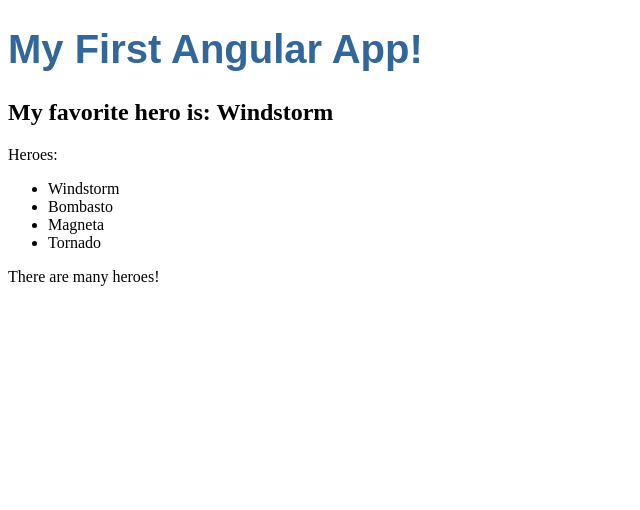
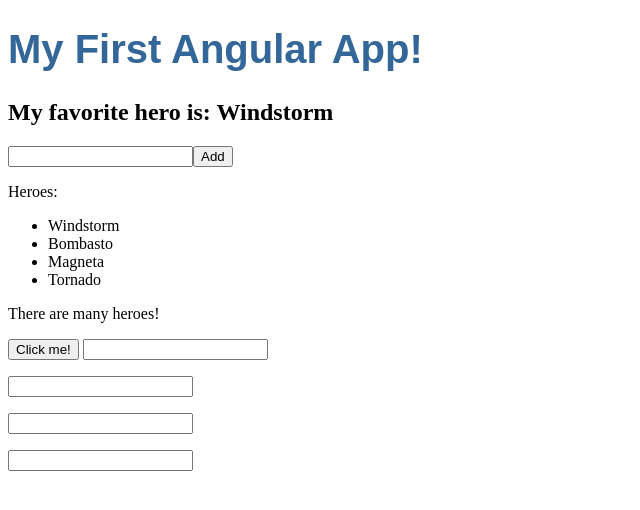
Before and after one commit to tyshtshenko/a2app, an Angular app: page / in a window 1280 px wide. Shown: the top 510 px of the page, without its empty margins (0-640 px from the left). Built offline with nearby package versions, Linux system fonts and the light colour scheme.

Commit message:
7. user input

```diff
--- a/src/app/app.component.html
+++ b/src/app/app.component.html
@@ -2,6 +2,10 @@
   {{title}}
 </h1>
 <h2>My favorite hero is: {{myHero.name}}</h2>
+<input #newHero
+       (keyup.enter)="addHero(newHero.value)"
+       (blur)="addHero(newHero.value); newHero.value='' ">
+<button (click)="addHero(newHero.value)">Add</button>
 <p>Heroes:</p>
 <ul>
   <li *ngFor="let hero of heroes">
@@ -9,3 +13,8 @@
   </li>
 </ul>
 <p *ngIf="heroes.length > 3">There are many heroes!</p>
+<click-me></click-me>
+<key-up1></key-up1>
+<key-up2></key-up2>
+<key-up3></key-up3>
+<key-up4></key-up4>
--- a/src/app/app.component.ts
+++ b/src/app/app.component.ts
@@ -21,4 +21,10 @@ export class AppComponent {
     this.myHero = this.heroes[0];
   }
 
+  addHero(newHero: string) {
+    if (newHero) {
+      this.heroes.push(new Hero(0, newHero));
+    }
+  }
+
 }
--- /dev/null
+++ b/src/app/click-me/click-me.component.html
@@ -0,0 +1,2 @@
+<button (click)="onClickMe()">Click me!</button>
+{{clickMessage }}
--- /dev/null
+++ b/src/app/click-me/click-me.component.ts
@@ -0,0 +1,15 @@
+import { Component } from '@angular/core';
+
+@Component({
+  selector: 'click-me',
+  templateUrl: './click-me.component.html',
+  styleUrls: ['./click-me.component.css']
+})
+export class ClickMeComponent {
+
+  clickMessage = '';
+
+  onClickMe() {
+    this.clickMessage = 'You are my hero!';
+  }
+}
--- /dev/null
+++ b/src/app/key-up/keyup.components.ts
@@ -0,0 +1,60 @@
+/**
+ * Created by gen on 2/27/2017.
+ */
+import { Component } from '@angular/core';
+@Component({
+  selector: 'key-up1',
+  template: `
+    <input (keyup)="onKey($event)">
+    <p>{{values}}</p>
+  `
+})
+export class KeyUpComponent_v1 {
+  values = '';
+   onKey(event: any) { // without type info
+   this.values += event.target.value + ' | ';
+   }
+  // onKey(event: KeyboardEvent) { // with type info
+  //   this.values += (<HTMLInputElement>event.target).value + ' | ';
+  // }
+}
+//////////////////////////////////////////
+@Component({
+  selector: 'key-up2',
+  template: `
+    <input #box (keyup)="onKey(box.value)">
+    <p>{{values}}</p>
+  `
+})
+export class KeyUpComponent_v2 {
+  values = '';
+  onKey(value: string) {
+    this.values += value + ' | ';
+  }
+}
+//////////////////////////////////////////
+@Component({
+  selector: 'key-up3',
+  template: `
+    <input #box (keyup.enter)="onEnter(box.value)">
+    <p>{{value}}</p>
+  `
+})
+export class KeyUpComponent_v3 {
+  value = '';
+  onEnter(value: string) { this.value = value; }
+}
+//////////////////////////////////////////
+@Component({
+  selector: 'key-up4',
+  template: `
+    <input #box
+      (keyup.enter)="update(box.value)"
+      (blur)="update(box.value)">
+    <p>{{value}}</p>
+  `
+})
+export class KeyUpComponent_v4 {
+  value = '';
+  update(value: string) { this.value = value; }
+}
```
Also changed, not shown: src/app/app.module.ts (+13 -2 lines), src/app/click-me/click-me.component.css (added), 1 other file (tests, documents, lock files or other folders).
